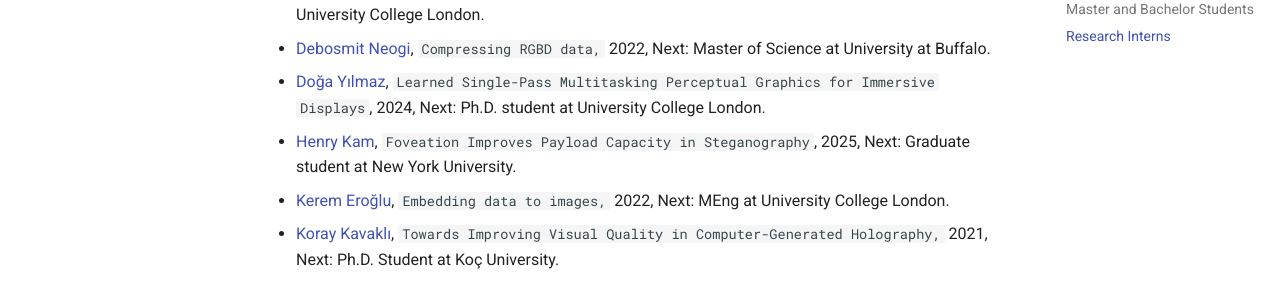
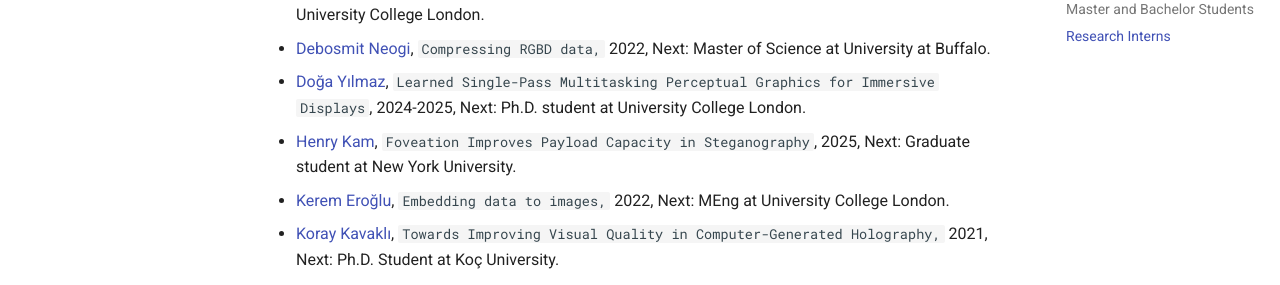
Before and after one commit to complight/complight.github.io, an MkDocs documentation site: the page built from docs/people/index.md, in a window 1280 px wide and 900 px high, scrolled down 4051 px. Shown: the part 261-546 px from the top of the window. Built offline with MkDocs 1.6.1 and Material for MkDocs 9.7.7, drawn with Linux system fonts in a browser that asks for light colours.

Commit message:
Updating alumnis list in people's page.

```diff
--- a/docs/people/index.md
+++ b/docs/people/index.md
@@ -164,7 +164,7 @@ MSc Student ([Shenzhen University](https://en.szu.edu.cn/))
 - Abubakar Sharif, as a part of [In2Science UK programme](https://in2scienceuk.org/), 2022, Next: -.
 - [Ahmet Hamdi Güzel](https://aguzel.github.io/),`Perceptual Prescription Correction,` 2022-2024, Next: Ph.D. Student at University College London.
 - [Debosmit Neogi](https://www.linkedin.com/in/debosmit-neogi/), `Compressing RGBD data,` 2022, Next: Master of Science at University at Buffalo.
-- [Doğa Yılmaz](https://yilmazdoga.net/), `Learned Single-Pass Multitasking Perceptual Graphics for Immersive Displays`, 2024, Next: Ph.D. student at University College London.
+- [Doğa Yılmaz](https://yilmazdoga.net/), `Learned Single-Pass Multitasking Perceptual Graphics for Immersive Displays`, 2024-2025, Next: Ph.D. student at University College London.
 - [Henry Kam](http://gulpinhenry.github.io/), `Foveation Improves Payload Capacity in Steganography`, 2025, Next: Graduate student at New York University.
 - [Kerem Eroğlu](https://www.linkedin.com/in/kerem-ero%C4%9Flu-52b065241/), `Embedding data to images,` 2022, Next: MEng at University College London.
 - [Koray Kavaklı](https://scholar.google.com/citations?user=rn6XtO4AAAAJ&hl=en&oi=ao), `Towards Improving Visual Quality in Computer-Generated Holography,` 2021, Next: Ph.D. Student at Koç University.
```
